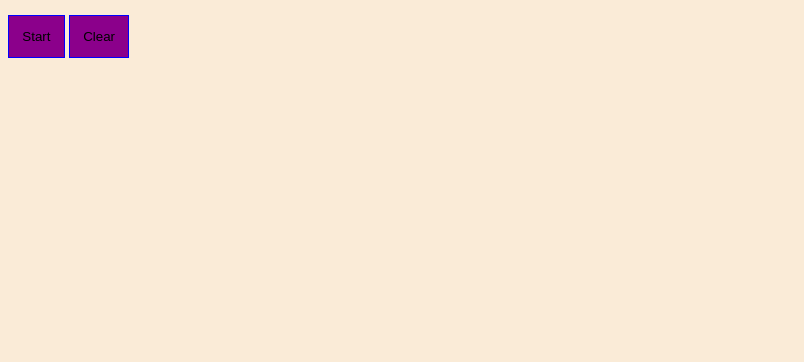
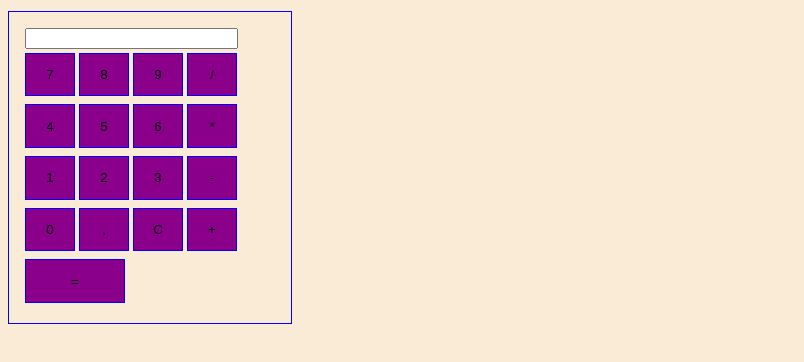
Before and after one commit to akunito/calculator, a plain HTML site: page index.html in a window 1280 px wide. Shown: the part 66-428 px from the top of the page, without its empty margins (0-804 px from the left). Drawn offline with Linux system fonts and the light colour scheme.

Commit message:
basic interface calculator version

```diff
--- a/index.html
+++ b/index.html
@@ -8,9 +8,30 @@
       Calculator
     </h1>
     <div id="top">
-      <button class ="control start"> Start </button>
-      <button class ="control clear"> Clear </button>
     </div>
-    <div id="container"></div>
+    <div id="calculator">
+      <input type="" name="" value="" class="display">
+
+      <button class ="control calc number"> 7 </button>
+      <button class ="control calc number"> 8 </button>
+      <button class ="control calc number"> 9 </button>
+      <button class ="control calc operator"> / </button>
+
+      <button class ="control calc number"> 4 </button>
+      <button class ="control calc number"> 5 </button>
+      <button class ="control calc number"> 6 </button>
+      <button class ="control calc operator"> * </button>
+
+      <button class ="control calc number"> 1 </button>
+      <button class ="control calc number"> 2 </button>
+      <button class ="control calc number"> 3 </button>
+      <button class ="control calc operator"> - </button>
+
+      <button class ="control calc number"> 0 </button>
+      <button class ="control calc operator"> , </button>
+      <button class ="control calc operator"> C </button>
+      <button class ="control calc operator"> + </button>
+      <button class ="control calc operator equal"> = </button>
+    </div>
 
 </body>
--- a/script.js
+++ b/script.js
@@ -0,0 +1,5 @@
+const calc = (a, b, operator) => {
+    //instead of using eval, use this:
+    //it execute the operation according the operator received by parameter
+    return (Function("a", "b", `return a ${operator} b`)(a,b) )
+}
--- a/style.css
+++ b/style.css
@@ -84,3 +84,21 @@ body{
     border: 1px double gray;
     background-color:magenta;
   }
+
+  #calculator{
+    border: 1px solid blue;
+    width: 250px;
+    align-items: center;
+    padding: 1em;
+  }
+
+  .calc{
+    width: 20%;
+  }
+  .equal{
+    width: 40%;
+  }
+
+  .display{
+    width: 85%;
+  }
```
